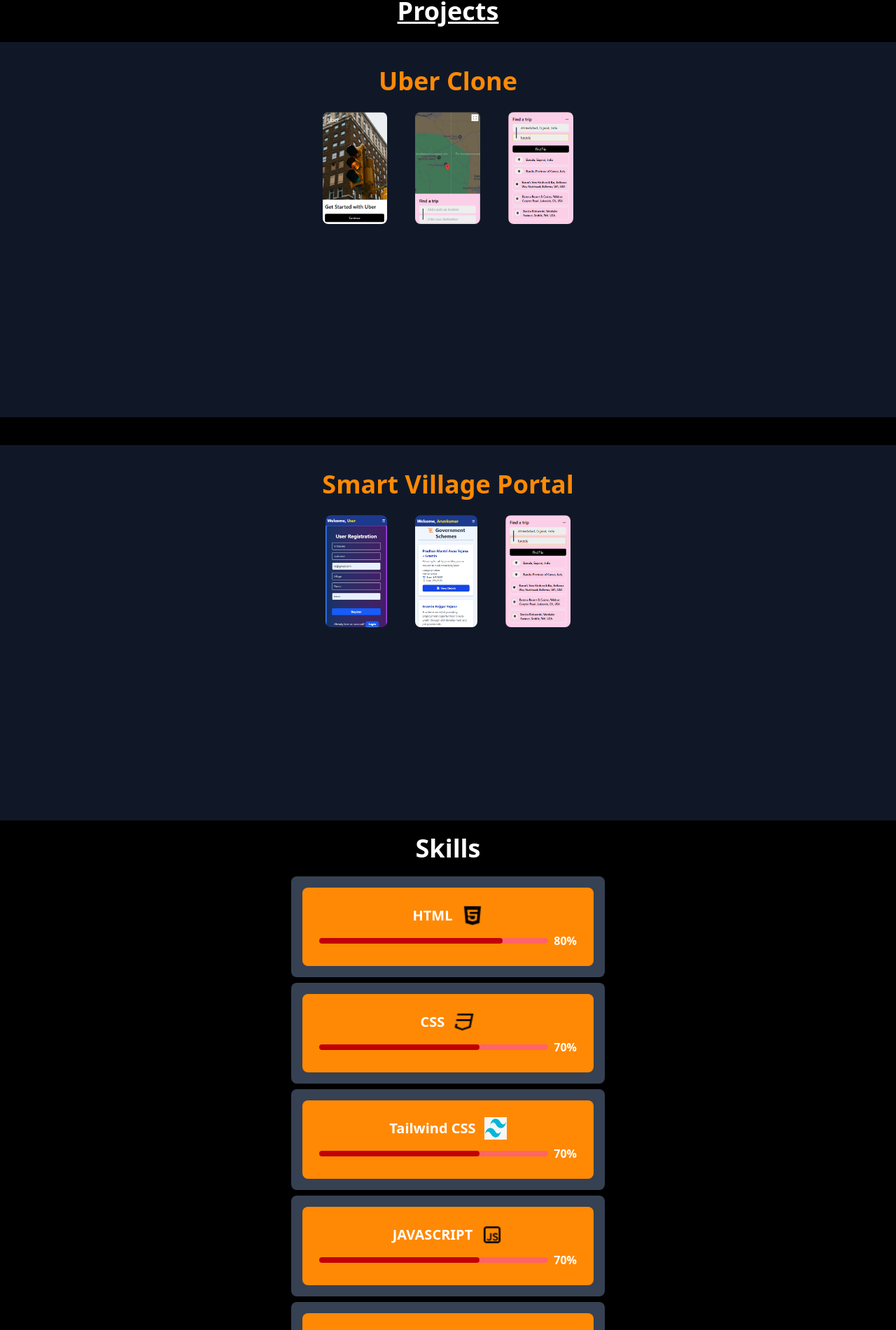
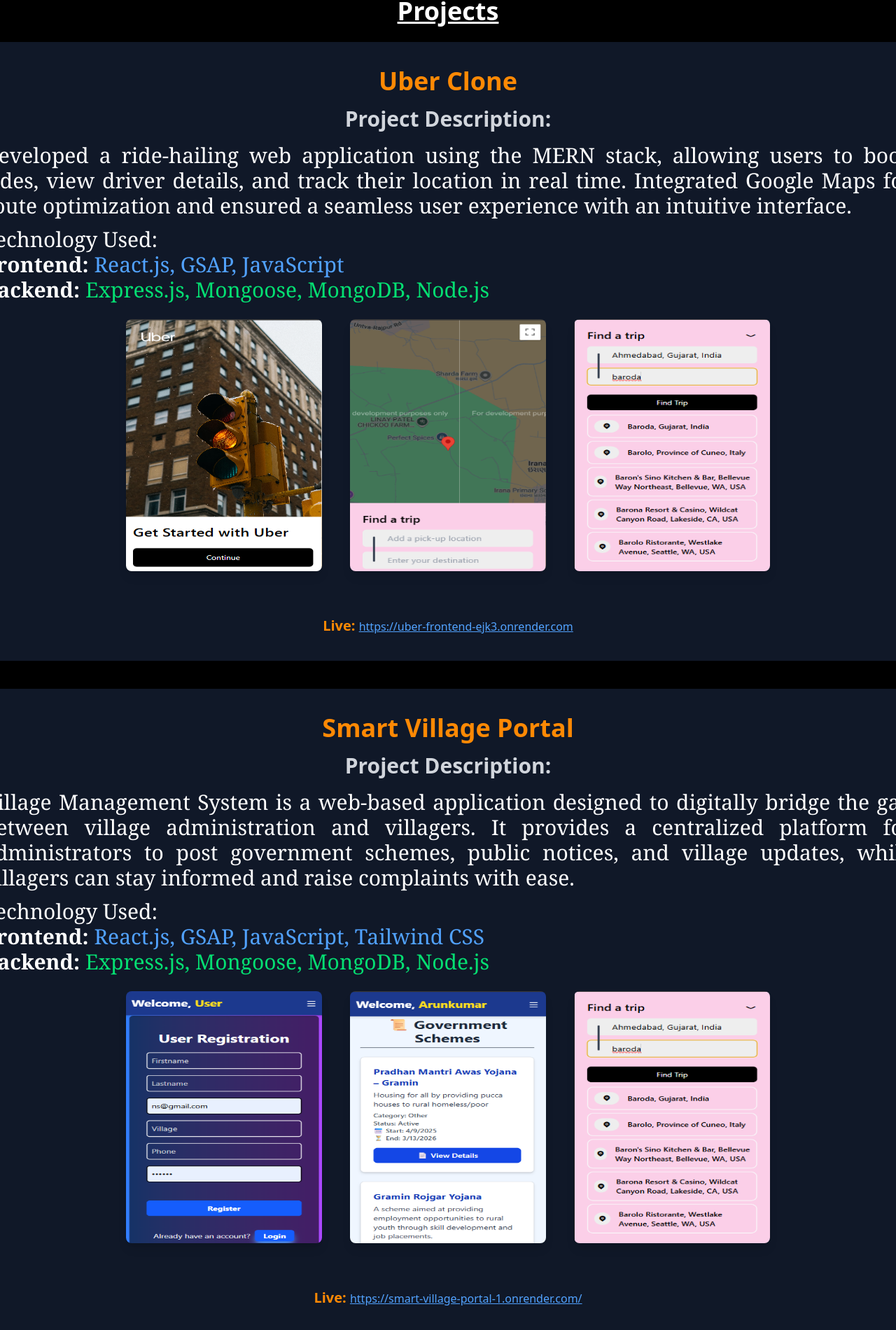
Before and after one commit to nehaldamor/MyPortiFolio, a React (Vite) app in the folder FRONTEND/: page / in a window 1280 px wide. Shown: the part 1842-3742 px from the top of the page at 70% size. Built offline with nearby package versions, Linux system fonts and the light colour scheme.

Commit message:
Update Projects.jsx

```diff
--- a/FRONTEND/src/components/Projects.jsx
+++ b/FRONTEND/src/components/Projects.jsx
@@ -3,35 +3,75 @@
 import img2 from '../assets/2.png';
 import img3 from '../assets/3.png';
 import smart1 from '../assets/smart1.png';
-import smart2 from '../assets/smart2.png'; // Rename this in folder!
+import smart2 from '../assets/smart2.png'; // Make sure to rename in folder too
 
 const Projects = () => {
   return (
     <div id="projects" className="min-h-screen bg-black text-gray-300 flex flex-col items-center py-5">
-      <h1 className="text-4xl font-bold text-white underline mb-6 ">Projects</h1>
+      <h1 className="text-4xl font-bold text-white underline mb-6">Projects</h1>
 
-      {/* Uber Clone */}
+      {/* ========== Uber Clone ========== */}
       <div className="bg-gray-900 p-9 rounded-lg w-150 md:w-200 lg:w-350 flex flex-col items-center justify-between">
-        <h2 className="text-4xl font-semibold text-orange-400">Uber Clone</h2>
-        {/* ... description code ... */}
+        <h2 className="text-4xl font-semibold text-orange-400 lg:text-4xl">Uber Clone</h2>
+        <h3 className="text-3xl font-semibold mt-4 lg:text-3xl">Project Description:</h3>
+        <p className="text-xl text-white font-serif w-90 sm:w-130 text-justify lg:w-full md:text-3xl mt-4">
+          Developed a ride-hailing web application using the MERN stack, allowing users to book rides, view driver details, and track their location in real time. Integrated Google Maps for route optimization and ensured a seamless user experience with an intuitive interface.
+        </p>
+        <h3 className="text-2xl mt-3 text-white font-serif w-90 sm:w-130 text-justify lg:w-full md:text-3xl">Technology Used:</h3>
+        <p className="text-xl text-white font-serif w-90 sm:w-130 text-justify lg:w-full md:text-3xl">
+          <strong>Frontend:</strong> <span className="text-blue-400">React.js, GSAP, JavaScript</span>
+        </p>
+        <p className="text-xl text-white font-serif w-90 sm:w-130 text-justify lg:w-full md:text-3xl">
+          <strong>Backend:</strong> <span className="text-green-400">Express.js, Mongoose, MongoDB, Node.js</span>
+        </p>
         <div className="flex justify-center gap-4 mt-6 lg:gap-10 lg:h-100">
-          <img className="h-40 rounded-lg" src={img1} alt="Screenshot 1" />
-          <img className="h-40 rounded-lg" src={img2} alt="Screenshot 2" />
-          <img className="h-40 rounded-lg" src={img3} alt="Screenshot 3" />
+          <img className="h-40 lg:h-90 md:h-60 md:w-40 lg:w-70 w-26 rounded-lg shadow-lg" src={img1} alt="Project Screenshot 1" />
+          <img className="h-40 lg:h-90 md:h-60 md:w-40 lg:w-70 w-26 rounded-lg shadow-lg" src={img2} alt="Project Screenshot 2" />
+          <img className="h-40 lg:h-90 md:h-60 md:w-40 lg:w-70 w-26 rounded-lg shadow-lg" src={img3} alt="Project Screenshot 3" />
         </div>
-        {/* ... link ... */}
+        <div className="mt-6 text-center">
+          <span className="text-xl text-orange-400 font-semibold">Live: </span>
+          <a
+            href="https://uber-frontend-ejk3.onrender.com"
+            className="text-blue-400 hover:text-blue-300 transition duration-300 underline"
+            target="_blank"
+            rel="noopener noreferrer"
+          >
+            https://uber-frontend-ejk3.onrender.com
+          </a>
+        </div>
       </div>
 
-      {/* Smart Village Portal */}
+      {/* ========== Smart Village Portal ========== */}
       <div className="bg-gray-900 p-9 mt-10 rounded-lg w-150 md:w-200 lg:w-350 flex flex-col items-center justify-between">
-        <h2 className="text-4xl font-semibold text-orange-400">Smart Village Portal</h2>
-        {/* ... description code ... */}
+        <h2 className="text-4xl font-semibold text-orange-400 lg:text-4xl">Smart Village Portal</h2>
+        <h3 className="text-3xl font-semibold mt-4 lg:text-3xl">Project Description:</h3>
+        <p className="text-xl text-white font-serif w-90 sm:w-130 text-justify lg:w-full md:text-3xl mt-4">
+          Village Management System is a web-based application designed to digitally bridge the gap between village administration and villagers. It provides a centralized platform for administrators to post government schemes, public notices, and village updates, while villagers can stay informed and raise complaints with ease.
+        </p>
+        <h3 className="text-2xl mt-3 text-white font-serif w-90 sm:w-130 text-justify lg:w-full md:text-3xl">Technology Used:</h3>
+        <p className="text-xl text-white font-serif w-90 sm:w-130 text-justify lg:w-full md:text-3xl">
+          <strong>Frontend:</strong> <span className="text-blue-400">React.js, GSAP, JavaScript, Tailwind CSS</span>
+        </p>
+        <p className="text-xl text-white font-serif w-90 sm:w-130 text-justify lg:w-full md:text-3xl">
+          <strong>Backend:</strong> <span className="text-green-400">Express.js, Mongoose, MongoDB, Node.js</span>
+        </p>
         <div className="flex justify-center gap-4 mt-6 lg:gap-10 lg:h-100">
-          <img className="h-40 rounded-lg" src={smart1} alt="Smart Screenshot 1" />
-          <img className="h-40 rounded-lg" src={smart2} alt="Smart Screenshot 2" />
-          <img className="h-40 rounded-lg" src={img3} alt="Smart Screenshot 3" />
+          <img className="h-40 lg:h-90 md:h-60 md:w-40 lg:w-70 w-26 rounded-lg shadow-lg" src={smart1} alt="Smart Project Screenshot 1" />
+          <img className="h-40 lg:h-90 md:h-60 md:w-40 lg:w-70 w-26 rounded-lg shadow-lg" src={smart2} alt="Smart Project Screenshot 2" />
+          <img className="h-40 lg:h-90 md:h-60 md:w-40 lg:w-70 w-26 rounded-lg shadow-lg" src={img3} alt="Smart Project Screenshot 3" />
         </div>
-        {/* ... link ... */}
+        <div className="mt-6 text-center">
+          <span className="text-xl text-orange-400 font-semibold">Live: </span>
+          <a
+            href="https://smart-village-portal-1.onrender.com/"
+            className="text-blue-400 hover:text-blue-300 transition duration-300 underline"
+            target="_blank"
+            rel="noopener noreferrer"
+          >
+            https://smart-village-portal-1.onrender.com/
+          </a>
+        </div>
       </div>
     </div>
   );
```
